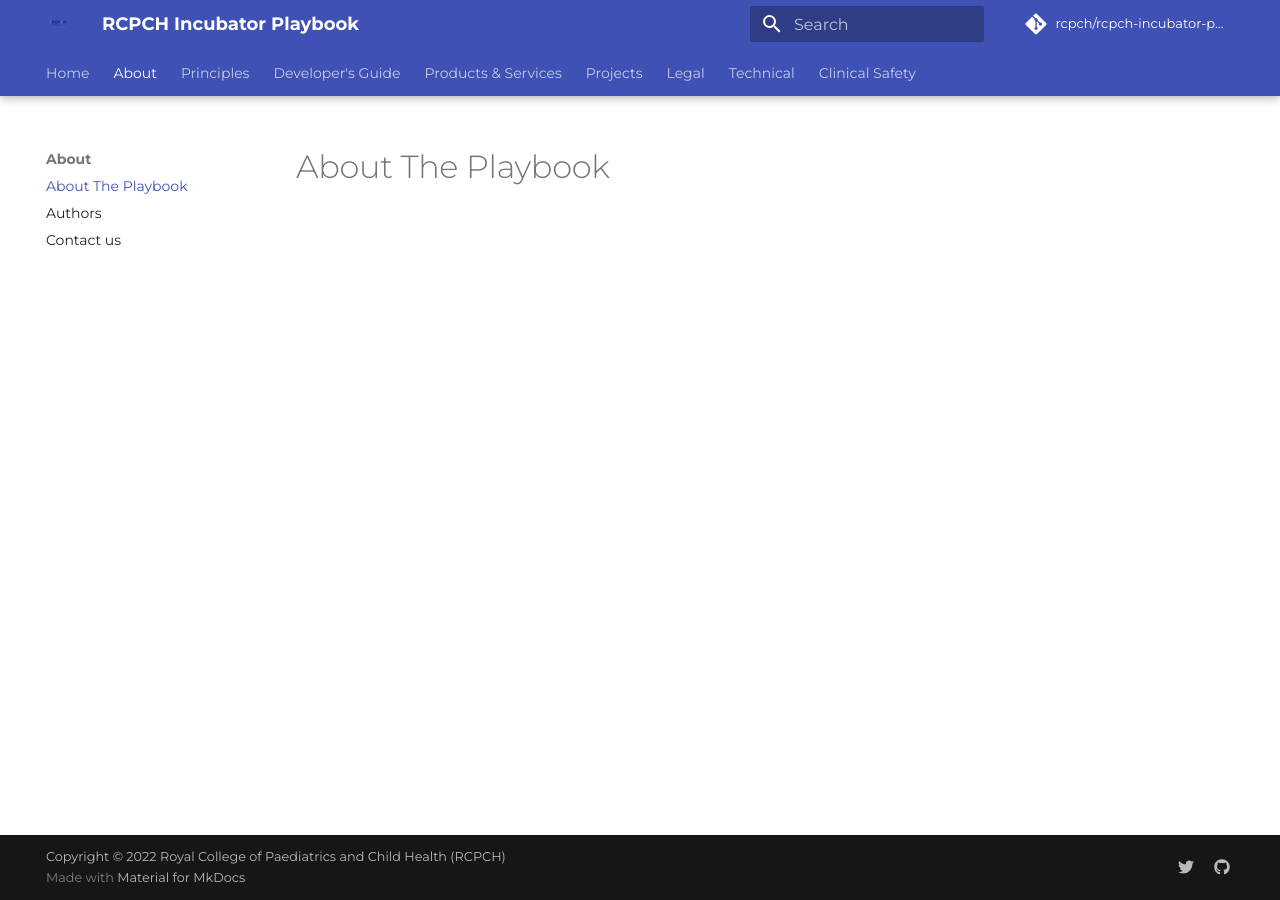
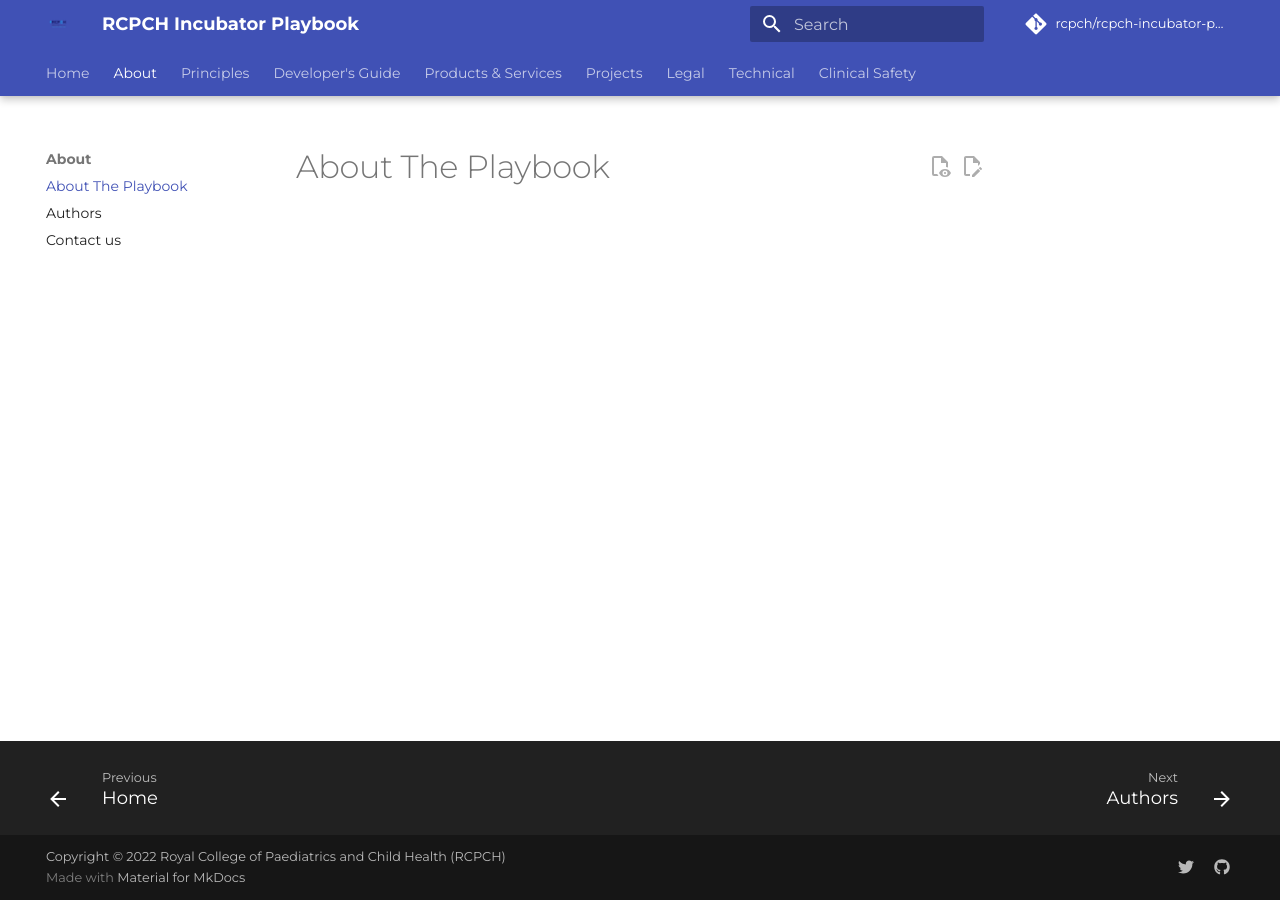
Before and after one commit to rcpch/playbook.rcpch.tech, an MkDocs documentation site: the page built from docs/about/about.md, in a window 1280 px wide. Built offline with MkDocs 1.6.1 and Material for MkDocs 9.7.7, drawn with Linux system fonts in a browser that asks for light colours; comment, search, counter and statistics services are not loaded.

Commit message:
adds content edit and view buttons and footer next/prev

```diff
--- a/mkdocs.yml
+++ b/mkdocs.yml
@@ -81,12 +81,15 @@
   name: material
   #custom_dir: rcpch-theme
   features:
+    - content.action.edit # explicitly adds edit button (Material4MkDocs9.0)
+    - content.action.view # explicitly adds view button (Material4MkDocs9.0)
+    - navigation.expand
+    - navigation.footer # explicitly adds footer prev/next (Material4MkDocs9.0)
     - navigation.instant
     - navigation.tabs
     - navigation.tabs.sticky
+    - navigation.top
     - navigation.tracking
-    - navigation.top
-    - navigation.expand
     # - toc.integrate
 
   palette:
```
